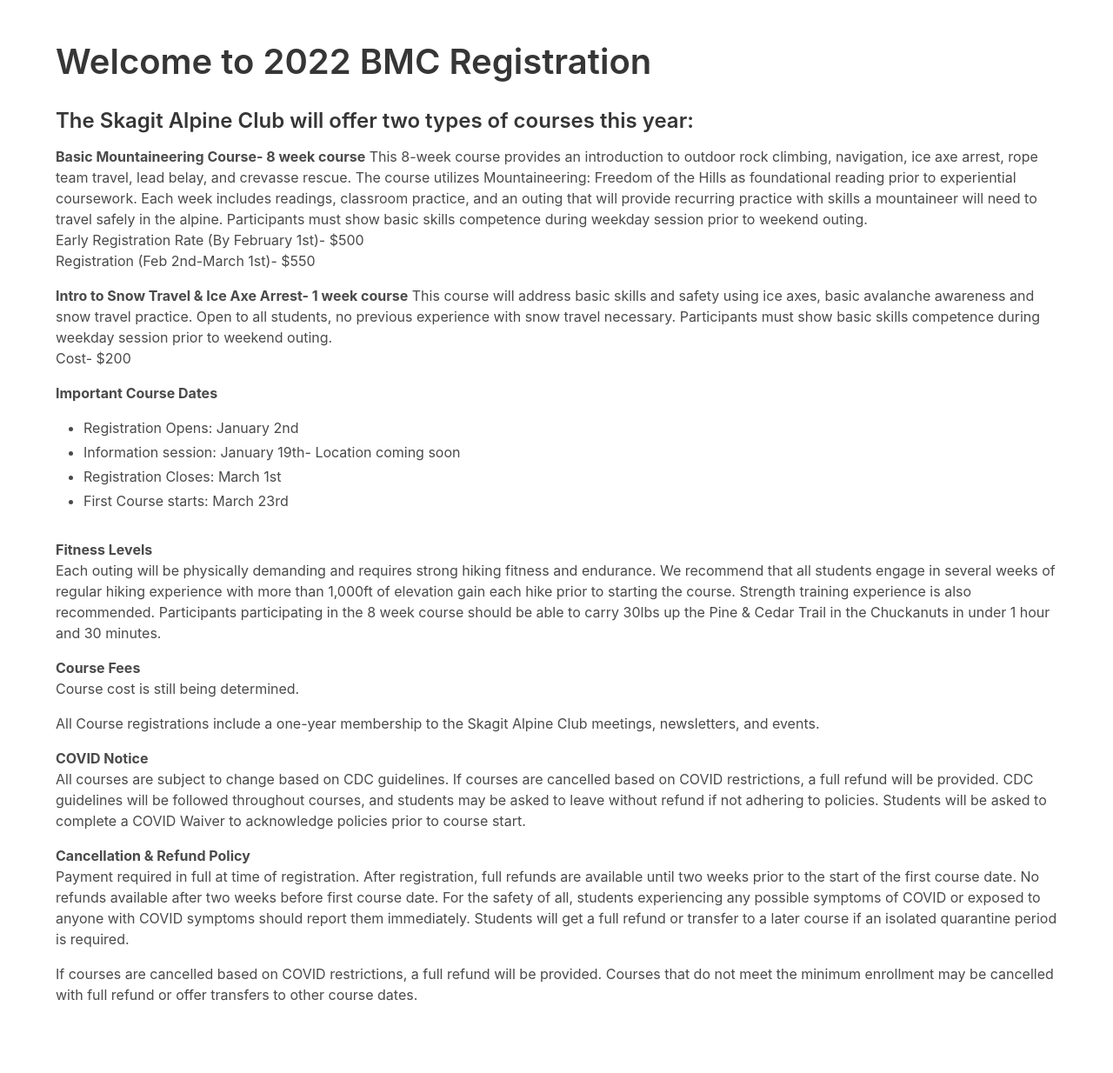
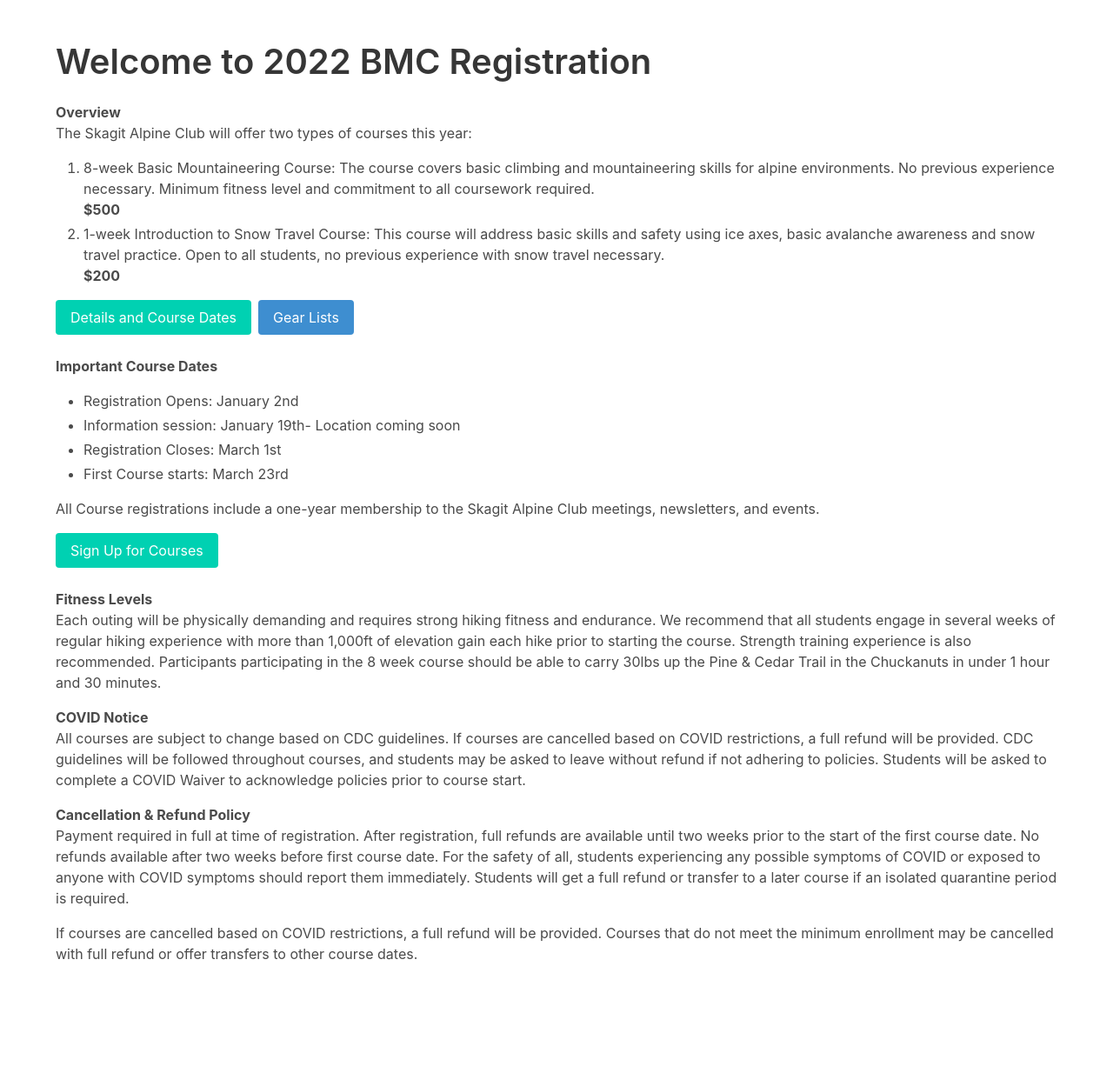
Before and after one commit to raymond-devries/skagit-bmc-registration, a Django app: page / in a window 1280 px wide. Shown: the part 56-1290 px from the top of the page at 87% size. After the commit the page ends 1160 px from the top, so only its background shows below. Run offline with Django 3.2, Linux system fonts and the light colour scheme; parts of the project's set-up code (start-up, migrations or seed data) failed here and were passed over; some libraries are stand-ins or nearby versions.

Commit message:
Update home page

```diff
--- a/templates/bmc_registration/home.html
+++ b/templates/bmc_registration/home.html
@@ -4,42 +4,33 @@
     <div class="content">
         <h2 class="title is-size-2">Welcome to 2022 BMC Registration</h2>
         <p class="block">
-{#            <b>Overview</b>#}
-{#            <br>#}
-{#            The Skagit Alpine Club will offer two types of courses this year:#}
-{#        <ol>#}
-{#            <li>#}
-{#                8-week Basic Mountaineering Course: The course covers basic climbing and mountaineering skills for#}
-{#                alpine environments. No previous experience necessary. Minimum fitness level and commitment to all#}
-{#                coursework required.#}
-{#            </li>#}
-{#            <li>#}
-{#                1-week Introduction to Snow Travel Course: This course will address basic skills and safety using ice#}
-{#                axes, basic avalanche awareness and snow travel practice. Open to all students, no previous experience#}
-{#                with snow travel necessary.#}
-{#            </li>#}
-{#        </ol>#}
-        <h3>The Skagit Alpine Club will offer two types of courses this year:</h3>
-        <p>
-            <b>Basic Mountaineering Course- 8 week course</b>
-            This 8-week course provides an introduction to outdoor rock climbing, navigation, ice axe arrest, rope team
-            travel, lead belay, and crevasse rescue. The course utilizes Mountaineering: Freedom of the Hills as
-            foundational reading prior to experiential coursework. Each week includes readings, classroom practice, and
-            an outing that will provide recurring practice with skills a mountaineer will need to travel safely in the
-            alpine. Participants must show basic skills competence during weekday session prior to weekend outing.
+            <b>Overview</b>
             <br>
-            Early Registration Rate (By February 1st)- $500
-            <br>
-            Registration (Feb 2nd-March 1st)- $550
-        </p>
-        <p>
-            <b>Intro to Snow Travel & Ice Axe Arrest- 1 week course</b>
-            This course will address basic skills and safety using ice axes, basic avalanche awareness and snow travel
-            practice. Open to all students, no previous experience with snow travel necessary. Participants must show
-            basic skills competence during weekday session prior to weekend outing.
-            <br>
-            Cost- $200
-        </p>
+            The Skagit Alpine Club will offer two types of courses this year:
+        <ol>
+            <li>
+                8-week Basic Mountaineering Course: The course covers basic climbing and mountaineering skills for
+                alpine environments. No previous experience necessary. Minimum fitness level and commitment to all
+                coursework required.
+                <br>
+                <b>$500</b>
+            </li>
+            <li>
+                1-week Introduction to Snow Travel Course: This course will address basic skills and safety using ice
+                axes, basic avalanche awareness and snow travel practice. Open to all students, no previous experience
+                with snow travel necessary.
+                <br>
+                <b>$200</b>
+            </li>
+        </ol>
+        <div class="block buttons">
+            <a href="{% url "available_courses" %}" class="button is-primary">
+                Details and Course Dates
+            </a>
+            <a href="{% url "gear_lists" %}" class="button is-info">
+                Gear Lists
+            </a>
+        </div>
         <p><b>Important Course Dates</b></p>
         <ul>
             <li>Registration Opens: January 2nd</li>
@@ -47,11 +38,14 @@
             <li>Registration Closes: March 1st</li>
             <li>First Course starts: March 23rd</li>
         </ul>
+        <p class="block">
+            All Course registrations include a one-year membership to the Skagit Alpine
+            Club meetings, newsletters, and events.
+        </p>
         <div class="block buttons">
-            {#            Removing button until 2022 registration opens #}
-            {#            <a href="{% url "registration_home" %}" class="button is-success">#}
-            {#                Sign Up for Courses#}
-            {#            </a>#}
+            <a href="{% url "registration_home" %}" class="button is-primary">
+                Sign Up for Courses
+            </a>
         </div>
         <p class="block">
             <b>Fitness Levels</b>
@@ -61,15 +55,6 @@
             each hike prior to starting the course. Strength training experience is also recommended. Participants
             participating in the 8 week course should be able to carry 30lbs up the Pine & Cedar Trail in the Chuckanuts
             in under 1 hour and 30 minutes.
-        </p>
-        <p class="block">
-            <b>Course Fees</b>
-            <br>
-            Course cost is still being determined.
-        </p>
-        <p class="block">
-            All Course registrations include a one-year membership to the Skagit Alpine
-            Club meetings, newsletters, and events.
         </p>
         <p class="block">
             <b>COVID Notice</b>
```
